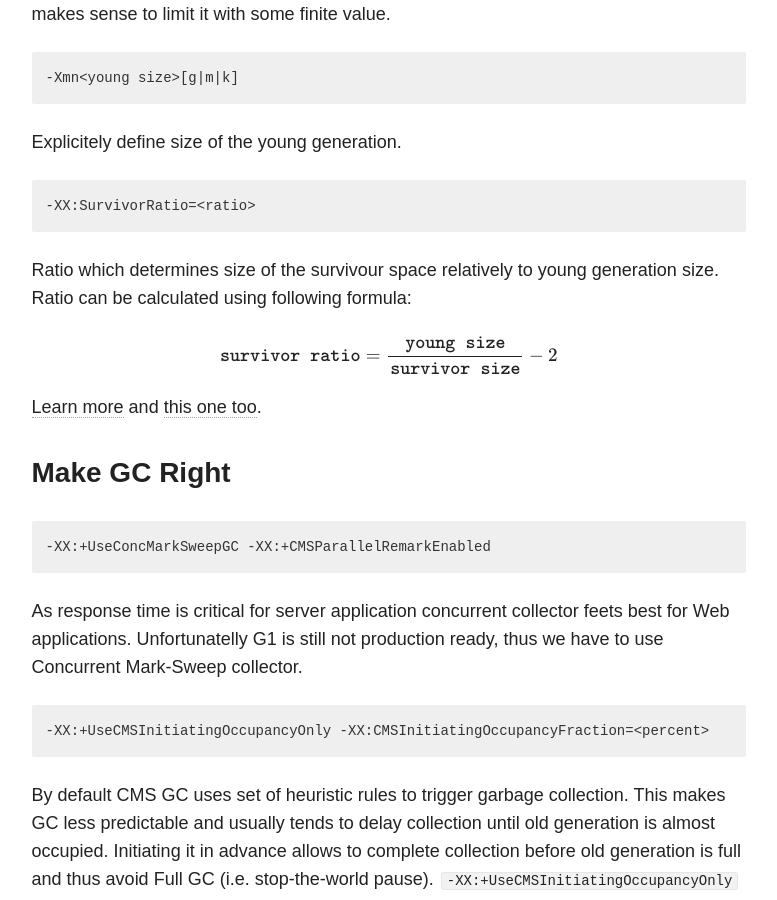
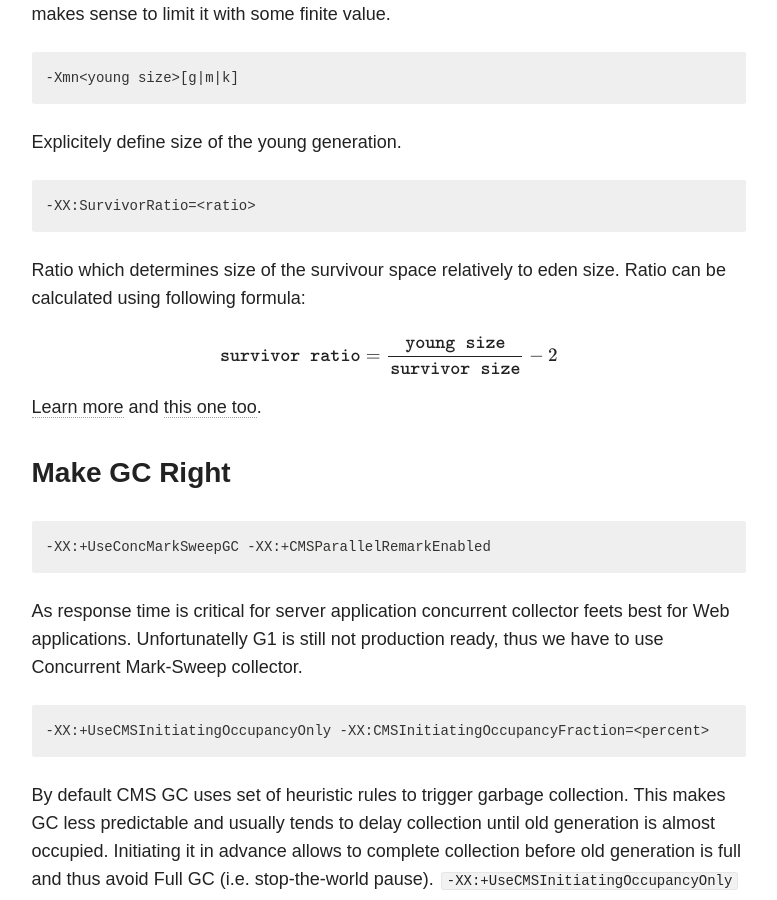
Before and after one commit to anatoliy-sokolenko/anatoliy-sokolenko.github.io, a Jekyll site: the page built from _posts/2014-11-03-javavm-options-production.md, in a window 1280 px wide and 900 px high, scrolled down 2336 px. Shown: the whole window, without its empty margins (348-1125 px from the left). Built offline with Jekyll 4.4.1, drawn with Linux system fonts in a browser that asks for light colours; nearby versions of some CDN libraries; formulas are drawn with MathJax 3; comment, search, counter and statistics services are not loaded.

Commit message:
fix wrong term used

````diff
--- a/_posts/2014-11-03-javavm-options-production.md
+++ b/_posts/2014-11-03-javavm-options-production.md
@@ -94,7 +94,7 @@ Explicitely define size of the young generation.
 -XX:SurvivorRatio=<ratio>
 ```
 
-Ratio which determines size of the survivour space relatively to young generation size. Ratio can be calculated using following formula:
+Ratio which determines size of the survivour space relatively to eden size. Ratio can be calculated using following formula:
 
 <script type="math/tex; mode=display" id="MathJax-Element-1">
 \begin{aligned}
````
